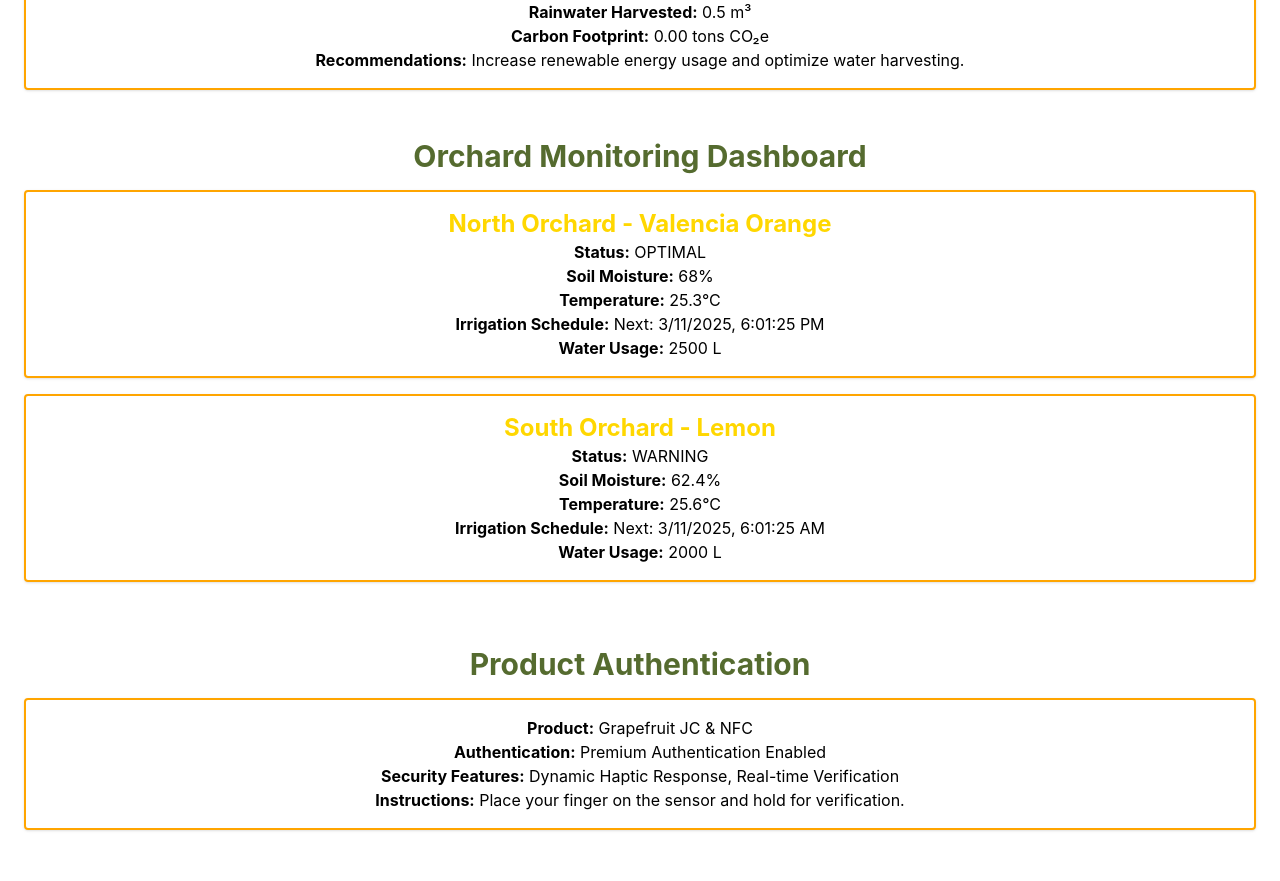
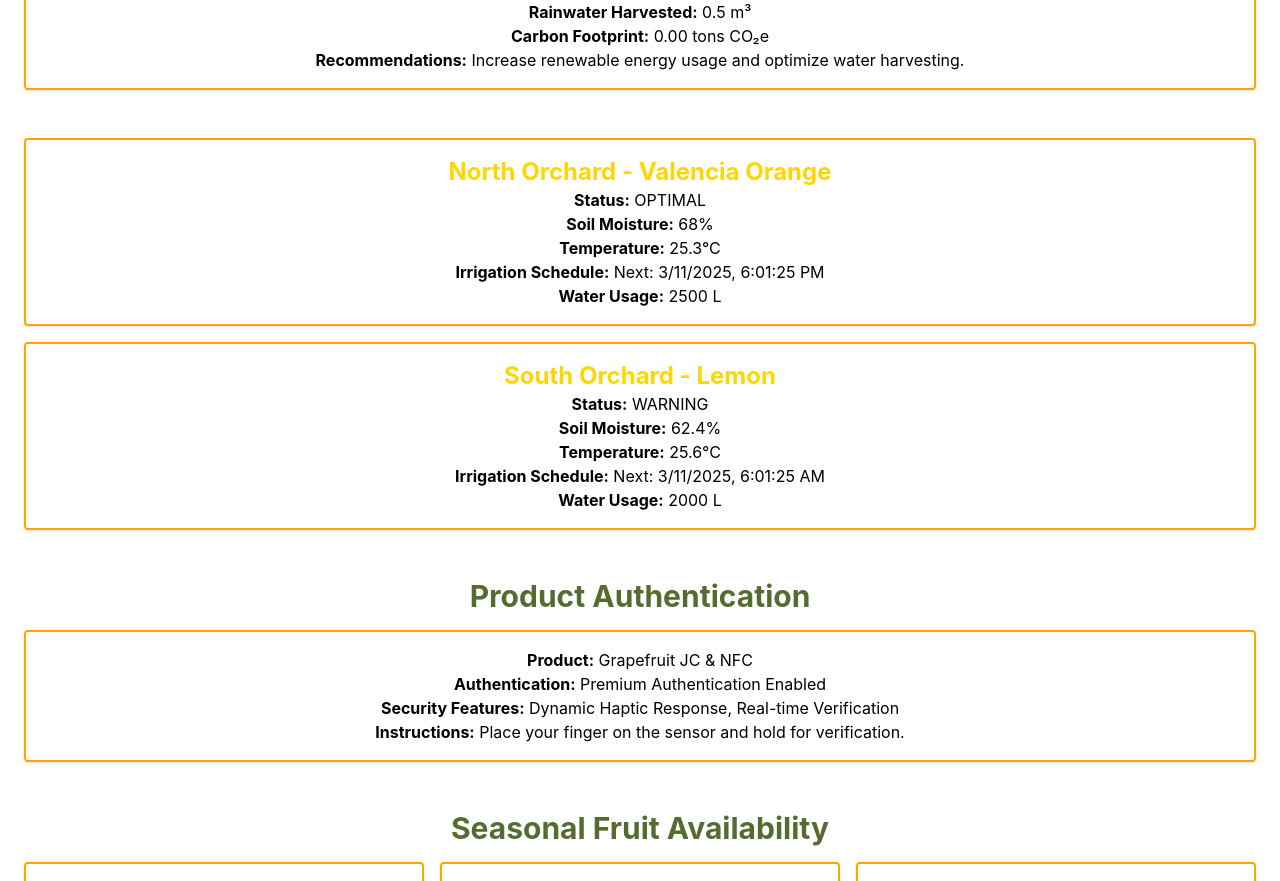
Before and after one commit to skyla643/WEBAPP_FRUITSCOMMERCE, a React (Create React App) app in the folder frontend/: page / in a window 1280 px wide. Shown: the part 1446-2327 px from the top of the page. Built offline with nearby package versions, Linux system fonts and the light colour scheme.

Commit message:
Update OrchardMonitoring.tsx

```diff
--- a/frontend/src/components/OrchardMonitoring.tsx
+++ b/frontend/src/components/OrchardMonitoring.tsx
@@ -1,68 +1,28 @@
 import React from 'react';
-
-interface Orchard {
-  id: number;
-  name: string;
-  soilMoisture: number;
-  temperature: number;
-  irrigationSchedule: string;
-  waterUsage: number;
-  status: string;
-}
-
-const orchards: Orchard[] = [
-  {
-    id: 1,
-    name: 'North Orchard - Valencia Orange',
-    soilMoisture: 68.0,
-    temperature: 25.3,
-    irrigationSchedule: 'Next: 3/11/2025, 6:01:25 PM',
-    waterUsage: 2500,
-    status: 'OPTIMAL',
-  },
-  {
-    id: 2,
-    name: 'South Orchard - Lemon',
-    soilMoisture: 62.4,
-    temperature: 25.6,
-    irrigationSchedule: 'Next: 3/11/2025, 6:01:25 AM',
-    waterUsage: 2000,
-    status: 'WARNING',
-  },
-];
 
 const OrchardMonitoring: React.FC = () => {
   return (
-    <div className="p-6" style={{ backgroundColor: 'white' }}>
-      <h2 className="text-3xl font-bold mb-4" style={{ color: '#556B2F' }}>
-        Orchard Monitoring Dashboard
-      </h2>
-      {orchards.map((orchard) => (
-        <div
-          key={orchard.id}
-          className="p-4 mb-4 rounded shadow"
-          style={{ border: '2px solid #FFA500' }}
-        >
-          <h3 className="text-2xl font-bold" style={{ color: '#FFD700' }}>
-            {orchard.name}
-          </h3>
-          <p>
-            <strong>Status:</strong> {orchard.status}
-          </p>
-          <p>
-            <strong>Soil Moisture:</strong> {orchard.soilMoisture}%
-          </p>
-          <p>
-            <strong>Temperature:</strong> {orchard.temperature}°C
-          </p>
-          <p>
-            <strong>Irrigation Schedule:</strong> {orchard.irrigationSchedule}
-          </p>
-          <p>
-            <strong>Water Usage:</strong> {orchard.waterUsage} L
-          </p>
+    <div className="p-6 bg-white">
+      <div className="space-y-4">
+        {/* North Orchard */}
+        <div className="p-4 rounded shadow border-2" style={{ borderColor: '#FFA500' }}>
+          <h3 className="text-2xl font-bold" style={{ color: '#FFD700' }}>North Orchard - Valencia Orange</h3>
+          <p><strong>Status:</strong> OPTIMAL</p>
+          <p><strong>Soil Moisture:</strong> 68%</p>
+          <p><strong>Temperature:</strong> 25.3°C</p>
+          <p><strong>Irrigation Schedule:</strong> Next: 3/11/2025, 6:01:25 PM</p>
+          <p><strong>Water Usage:</strong> 2500 L</p>
         </div>
-      ))}
+        {/* South Orchard */}
+        <div className="p-4 rounded shadow border-2" style={{ borderColor: '#FFA500' }}>
+          <h3 className="text-2xl font-bold" style={{ color: '#FFD700' }}>South Orchard - Lemon</h3>
+          <p><strong>Status:</strong> WARNING</p>
+          <p><strong>Soil Moisture:</strong> 62.4%</p>
+          <p><strong>Temperature:</strong> 25.6°C</p>
+          <p><strong>Irrigation Schedule:</strong> Next: 3/11/2025, 6:01:25 AM</p>
+          <p><strong>Water Usage:</strong> 2000 L</p>
+        </div>
+      </div>
     </div>
   );
 };
```
